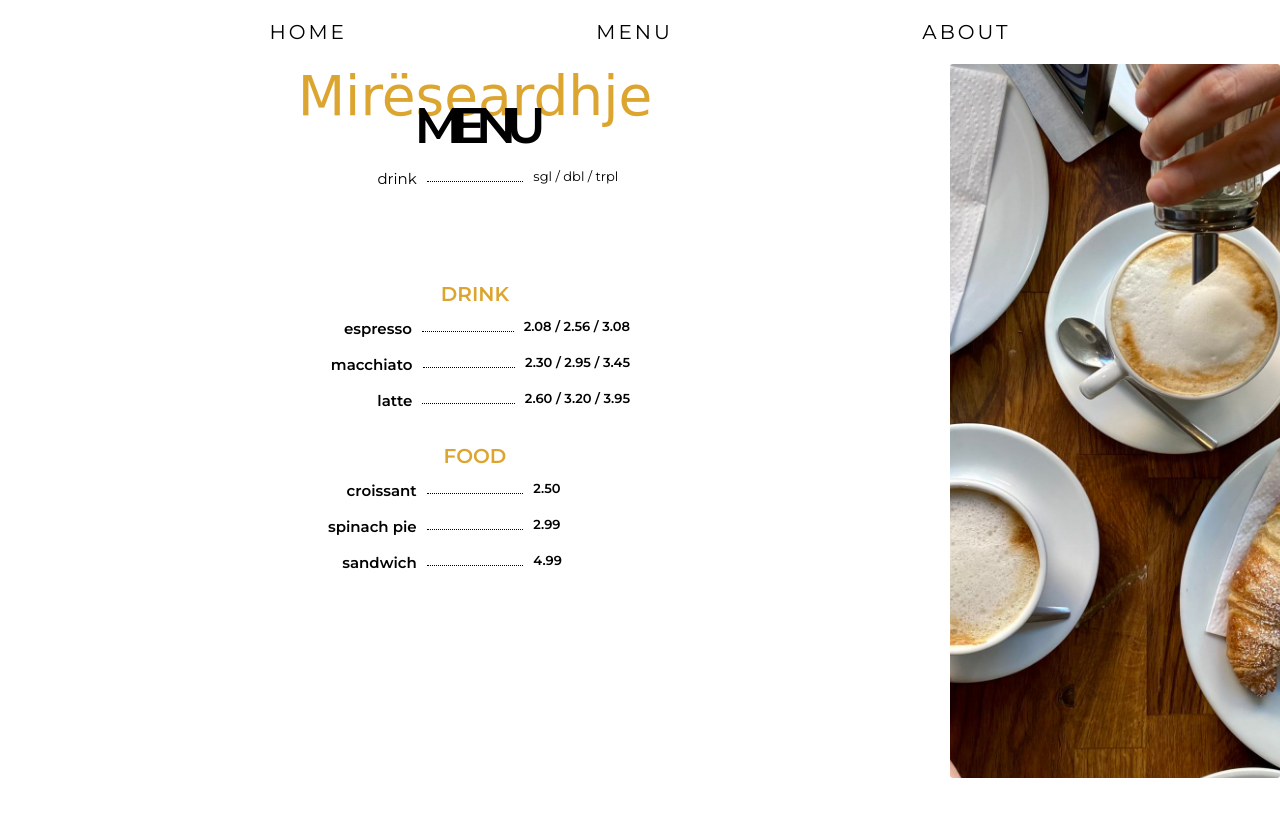
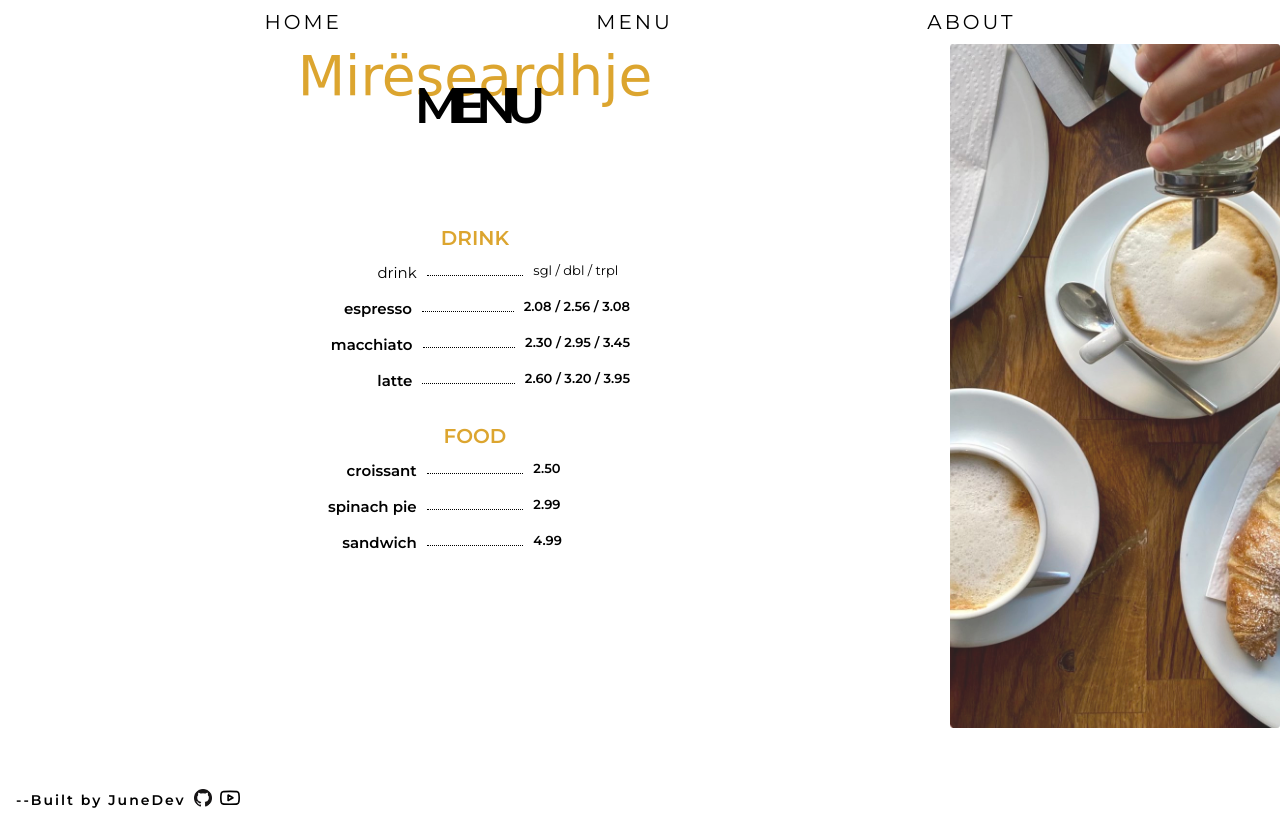
Before and after one commit to JuneDev-html/restaurant, a website built with webpack: page src/template.html in a window 1280 px wide. Built offline with nearby package versions, Linux system fonts and the light colour scheme; a web font is replaced by a local one.

Commit message:
Create footer & footer loader module

```diff
--- a/src/app/build-module.js
+++ b/src/app/build-module.js
@@ -1,7 +1,7 @@
 export const buildElement = (el_type, class_name, content) => {
   const element = document.createElement(el_type);
   if (class_name) element.classList.add(class_name);
-  if (content) element.innerText = content;
+  if (content) element.innerHTML = content;
 
   return element;
 };
--- a/src/main.css
+++ b/src/main.css
@@ -5,7 +5,8 @@
 * 4. ABOUT
  */
 
-/* ----- 1. GENERAL -------- */
+/* ------------ ----- 1. GENERAL ----- -------- */
+
 * {
   font-family: "Montserrat", sans-serif;
 }
@@ -16,11 +17,11 @@ body {
 }
 
 header {
+  flex: 0;
   font-size: 20px;
   display: flex;
   justify-content: space-evenly;
   margin: 10px;
-  padding: 10px;
   letter-spacing: 3px;
 }
 
@@ -32,8 +33,35 @@ header div:hover {
   height: 21px;
 }
 
+footer {
+  height: 40px;
+}
+
+footer {
+  margin: 1rem;
+  font-size: 14px;
+  font-weight: 600;
+  letter-spacing: 2px;
+  display: flex;
+  justify-content: start;
+  align-items: center;
+}
+
+.logos {
+  margin-left: 8px;
+}
+
+.logos img {
+  width: 18;
+}
+
+.logos:hover {
+  scale: 1.3;
+  transition: 0.3s;
+}
+
 /* --------- ---- 2. HOME ---- ----------- */
-/* Banner */
+/* ------ 2. Banner ------ */
 .hero-wrapper {
   height: min(300px, 40vw);
   width: 100vw;
@@ -74,7 +102,7 @@ header div:hover {
   letter-spacing: 2px;
 }
 
-/*  Main Body */
+/* ------ 2. Main Body ----- */
 .home-body {
   display: flex;
   flex-direction: column;
@@ -130,10 +158,10 @@ header div:hover {
 
 /* ----------- ---- 3. MENU PAGE ---- ---------- */
 
-/* ------- Menu top --------- */
+/* -------3. Menu top ------- */
 .menu-main {
   display: flex;
-  height: 94vh;
+  height: 90vh;
 }
 
 .menu-side {
@@ -167,7 +195,7 @@ header div:hover {
   font-weight: 400;
 }
 
-/* ------- Menu items ------- */
+/* -----3. Menu items ----- */
 
 .item-type {
   margin-top: 90px;
@@ -222,6 +250,8 @@ header div:hover {
   margin-top: 30px;
 }
 
+/* -----3. Banner side ----- */
+
 .banner-side {
   flex: 1;
   height: 95%;
@@ -230,3 +260,9 @@ header div:hover {
   background-position: center;
   border-radius: 3px;
 }
+
+.banner-side div {
+  width: 100%;
+  height: 100%;
+  background-color: rgba(255, 255, 255, 0.126);
+}
--- a/src/template.html
+++ b/src/template.html
@@ -29,12 +29,13 @@
           <div class="menu-title">MENU</div>
 
           <div class="menu-block">
+
+            <div class="item-type">DRINK</div>
             <div id="legend" class="item-block">
               <div class="item">drink</div>
               <div class="spacer"></div>
               <div class="pricing">sgl / dbl / trpl</div>
             </div>
-            <div class="item-type">DRINK</div>
             <div class="item-block">
               <div class="item">espresso</div>
               <div class="spacer"></div>
@@ -70,13 +71,17 @@
               <div class="pricing">4.99</div>
             </div>
           </div>
-
-
-
         </div>
-        <div class="banner-side"></div>
+        <div class="banner-side">
+          <div></div>
+        </div>
       </main>
-      <footer></footer>
+      <footer>
+        <p class="footer-par">--Built by JuneDev</p>
+        <a class="logos" href="https://github.com/JuneDev-html"><img src="./images/logo.png" width="18"></a>
+        <a class="logos" href="https://www.youtube.com/channel/UC8ryMqGJPToOXdwj4IqwE-Q"><img width="20"
+            src="./images/youtube.svg"></a>
+      </footer>
     </div>
   </body>
 </html>
```
Also changed, not shown: src/app/footer.js (added, +25 -0 lines), dist/2c0b3d17597d506011d6.png (added), dist/993a2994b3d0e70225e1.svg (added), dist/b039b2d83982c8256af3.png (added), dist/index.html, dist/main.js, src/images/logo.png (added), src/images/youtube.svg (added).
